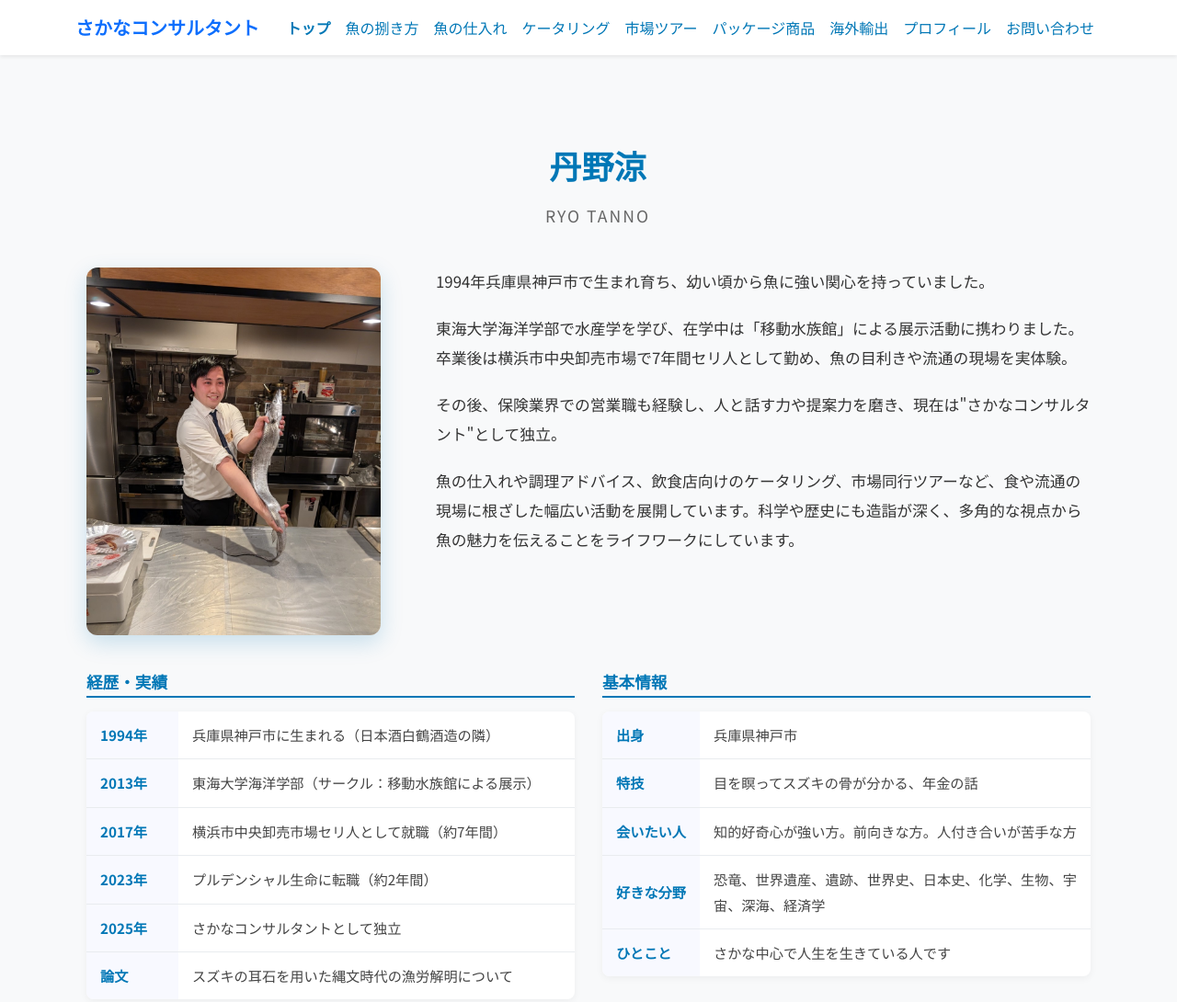
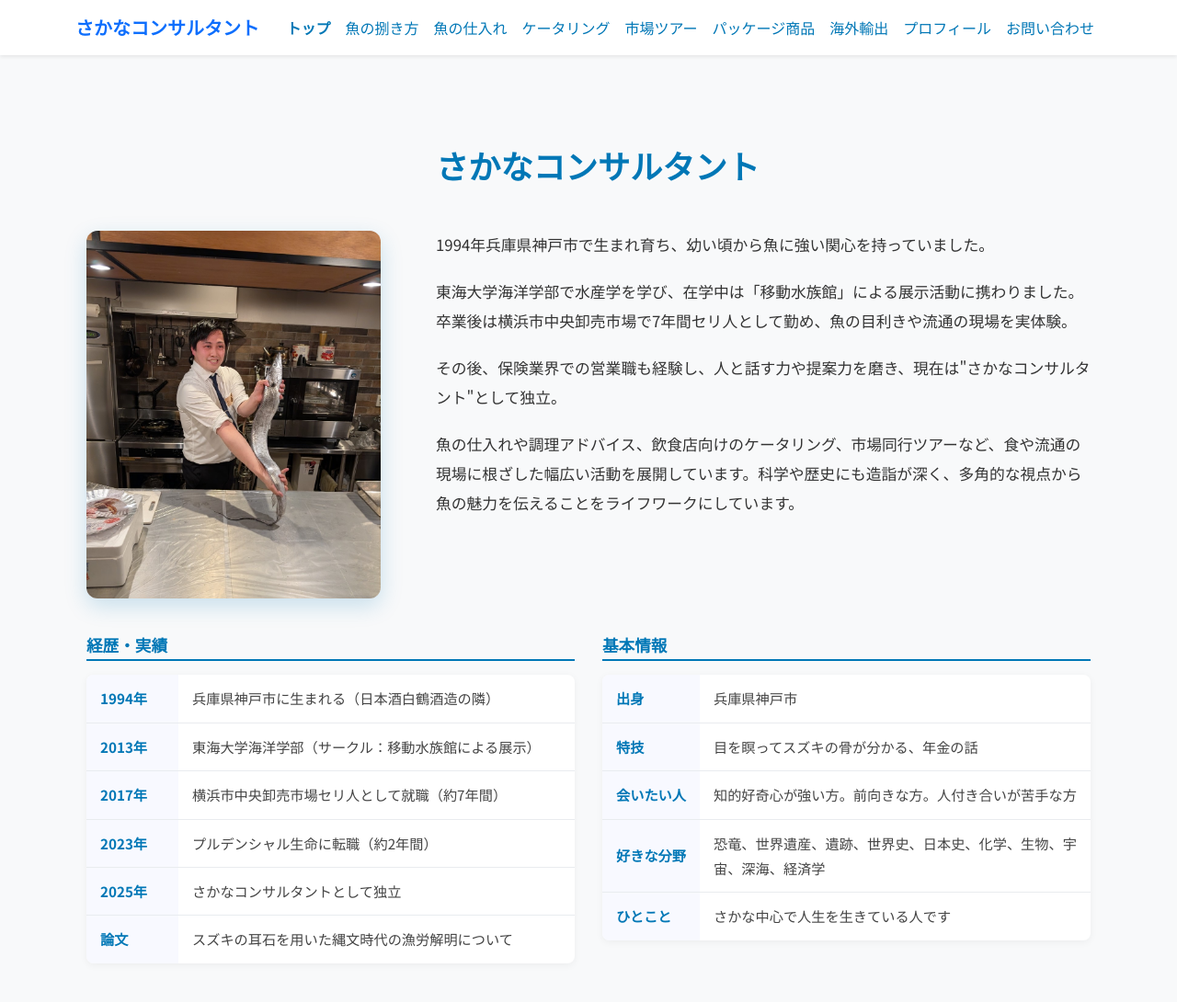
Before and after one commit to tttaichi/sakana-consultant, a plain HTML site: page index.html in a window 1280 px wide. Shown: the top 1090 px of the page at 92% size. Drawn offline with nearby package versions, Linux system fonts and the light colour scheme.

Commit message:
Update index.html

```diff
--- a/index.html
+++ b/index.html
@@ -88,8 +88,8 @@
       <div class="container">
         <div class="profile-header">
           <h1 class="visually-hidden">さかなコンサルタント </h1>
-          <div class="profile-name">丹野涼</div>
-          <div class="profile-name-en">RYO TANNO</div>
+          <div class="profile-name">さかなコンサルタント</div>
+          <div class="profile-name-en"></div>
         </div>
 
         <div class="profile-main">
```
